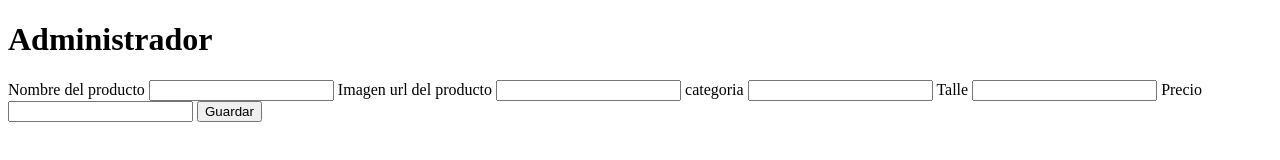
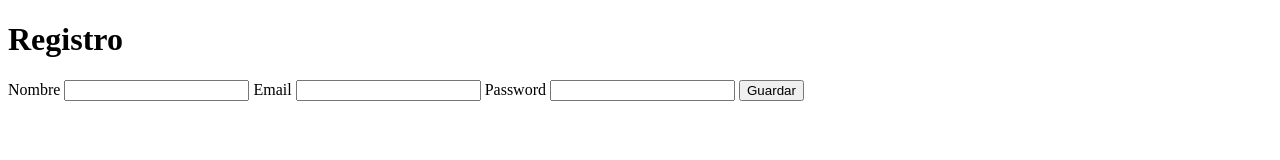
Before and after one commit to fitisc/happyhippotienda-santacruz, a plain HTML site: page admin.html in a window 1280 px wide. Drawn offline with Linux system fonts and the light colour scheme.

Commit message:
agrego usuario

```diff
--- a/admin.html
+++ b/admin.html
@@ -8,6 +8,6 @@
 </head>
 <body>
     <div id="container"></div>
-    <script src="admin.js"></script>
+    <script src="usuario.js"></script>
 </body>
 </html>
--- a/admin.js
+++ b/usuario.js
@@ -2,25 +2,17 @@ const nodoPrincipal = document.getElementById("container");
 
 const formFields = [
     {
-        id: "productName",
-        label: "Nombre del producto",
+        id: "name",
+        label: "Nombre",
     },
     {
-        id: "imageUrl",
-        label: "Imagen url del producto",
+        id: "email",
+        label: "Email",
     },
     {
-        id: "category",
-        label: "categoria",
+        id: "password",
+        label: "Password",
     },
-    {
-        id: "tallesProductos",
-        label: "Talle",
-    },
-    {
-        id: "price",
-        label: "Precio",
-    }
 ]
 
 class Input{
@@ -44,6 +36,7 @@ class Input{
     agregaEventos(){
 
     }
+
 }
 
 let contenidoDelForm = '';
@@ -54,43 +47,41 @@ for(let n=0; n < formFields.length; n++) {
 }
 
 nodoPrincipal.innerHTML = `
-    <h1>Administrador</h1>
+    <h1>Registro</h1>
     <form id="formulario">
         ${contenidoDelForm}
         <button type=" submit" id="save">Guardar</button>
     </form>
     `
+
+
     let boton = document.getElementById("save");
     boton.addEventListener("click", function() {
         console.log("clickeando...")
     })
 
-    const inputName = document.getElementById("productName")
-    inputName.addEventListener("change", (evt) => {
+    const inputName = document.getElementById("name")
+    inputName.addEventListener("input", (evt) => {
         console.log(evt.target.value)
     })
 
-    const inputImage = document.getElementById("imageUrl")
-    inputImage.addEventListener("change", (evt) => {
+    const inputEmail = document.getElementById("email")
+    inputEmail.addEventListener("input", (evt) => {
         console.log(evt.target.value)
     })
-    const inputCategory = document.getElementById("category")
-    inputCategory.addEventListener("change", (evt) => {
+    const inputPassword = document.getElementById("password")
+    inputPassword.addEventListener("input", (evt) => {
         console.log(evt.target.value)
     })
 
-    const inputTalle = document.getElementById("tallesProductos")
-    inputTalle.addEventListener("change", (evt) => {
-        console.log(evt.target.value)
-    })
 
-    const inputPrecio = document.getElementById("price")
-    inputPrecio.addEventListener("input", (evt) => {
-        console.log(evt.target.value)
-    })
 
 document.getElementById("formulario").addEventListener("submit", (evt) => {
-    evt.preventDefault()
+    //evt.preventDefault()
     console.log("Validando el formulario")
     document.getElementById("formulario").submit()
+
+
+    localStorage.setItem("usuario", JSON.stringify(usuario));
+    let usuario = JSON.parse(localStorage.getItem("usuario")) || [];
 })
```
Also changed, not shown: index.html (+7 -2 lines), style.css (+12 -0 lines).
